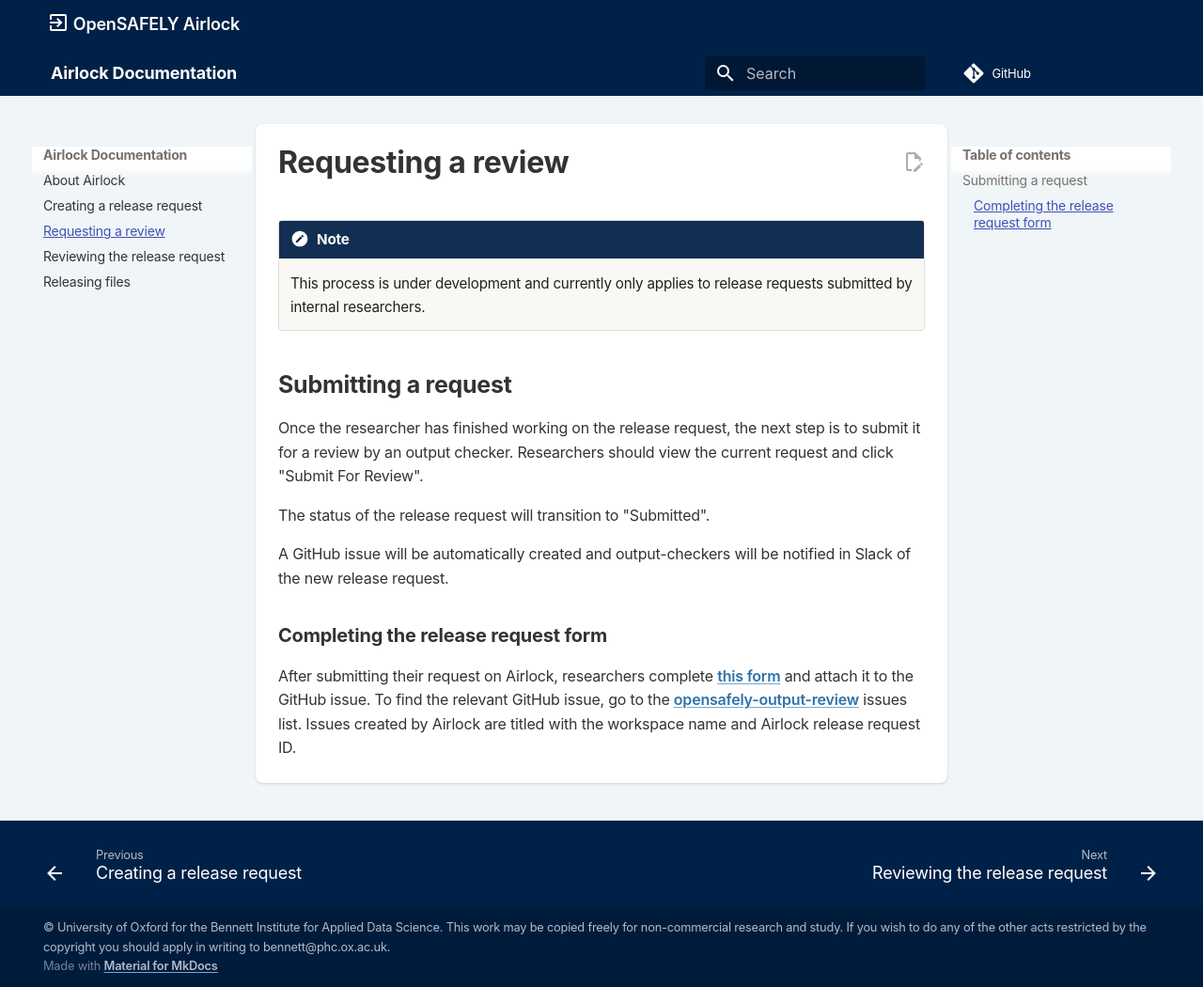
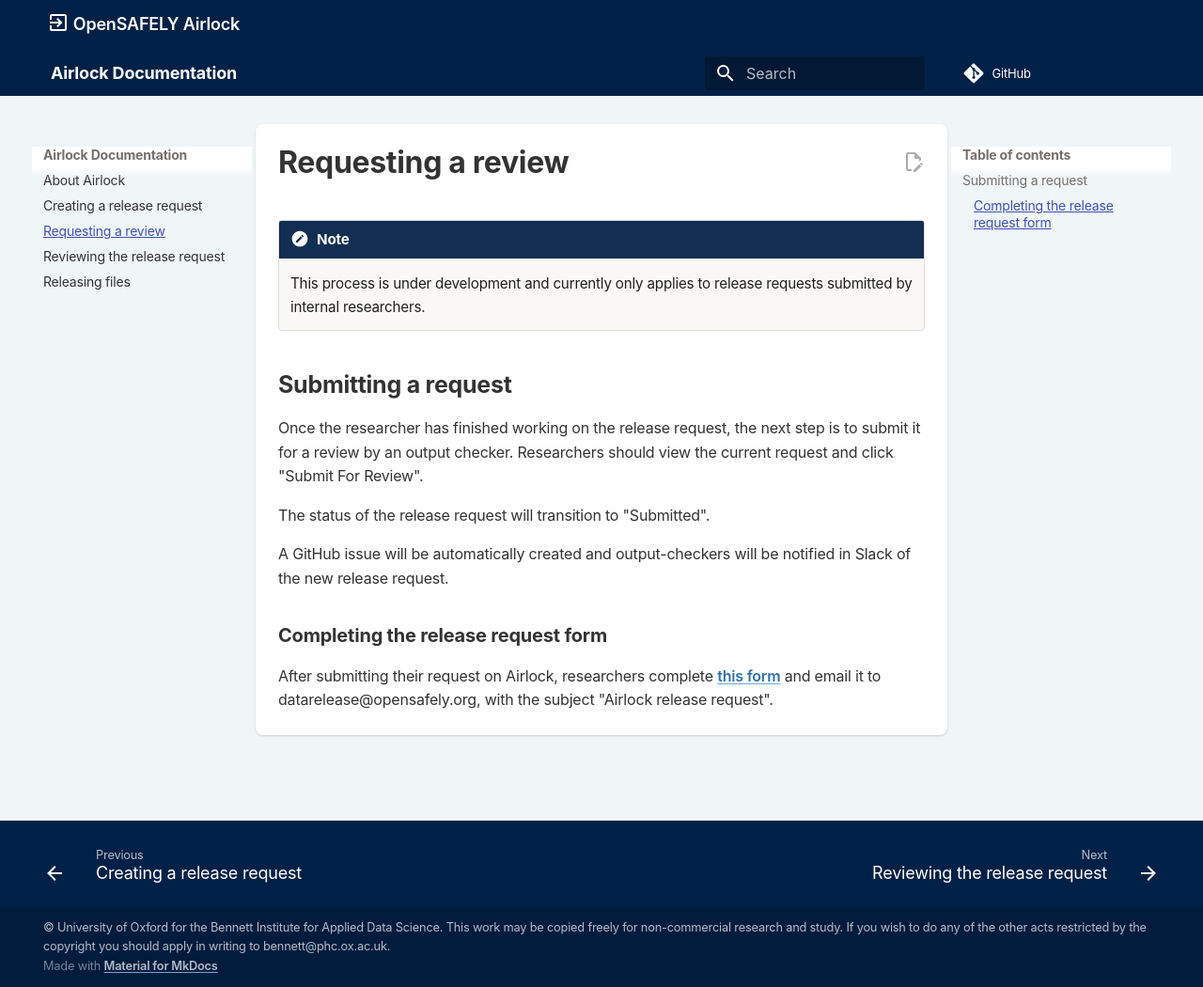
Before and after one commit to opensafely-core/airlock, an MkDocs documentation site: the page built from docs/requesting-a-review.md, in a window 1280 px wide and 1050 px high. Shown: the whole window at 94% size. Built offline with MkDocs 1.6.1 and Material for MkDocs 9.7.7, drawn with Linux system fonts in a browser that asks for light colours; comment, search, counter and statistics services are not loaded.

Commit message:
Tell researchers to email form to output checkers
See discussion in Slack: https://bennettoxford.slack.com/archives/C065F8P58AW/p1716888251210009?thread_ts=1716462628.371759&cid=C065F8P58AW

```diff
--- a/docs/requesting-a-review.md
+++ b/docs/requesting-a-review.md
@@ -18,7 +18,4 @@ in Slack of the new release request.
 ### Completing the release request form
 
 After submitting their request on Airlock, researchers complete [this form](https://docs.google.com/document/d/1uWRiFps6tDA2SpxSxf0C2G9mOVWMQ6TQ/edit)
-and attach it to the GitHub issue. To find the relevant GitHub issue, go to the
-[opensafely-output-review](https://github.com/ebmdatalab/opensafely-output-review/issues/)
-issues list. Issues created by Airlock are titled with
-the workspace name and Airlock release request ID.
+and email it to datarelease@opensafely.org, with the subject "Airlock release request".
```
